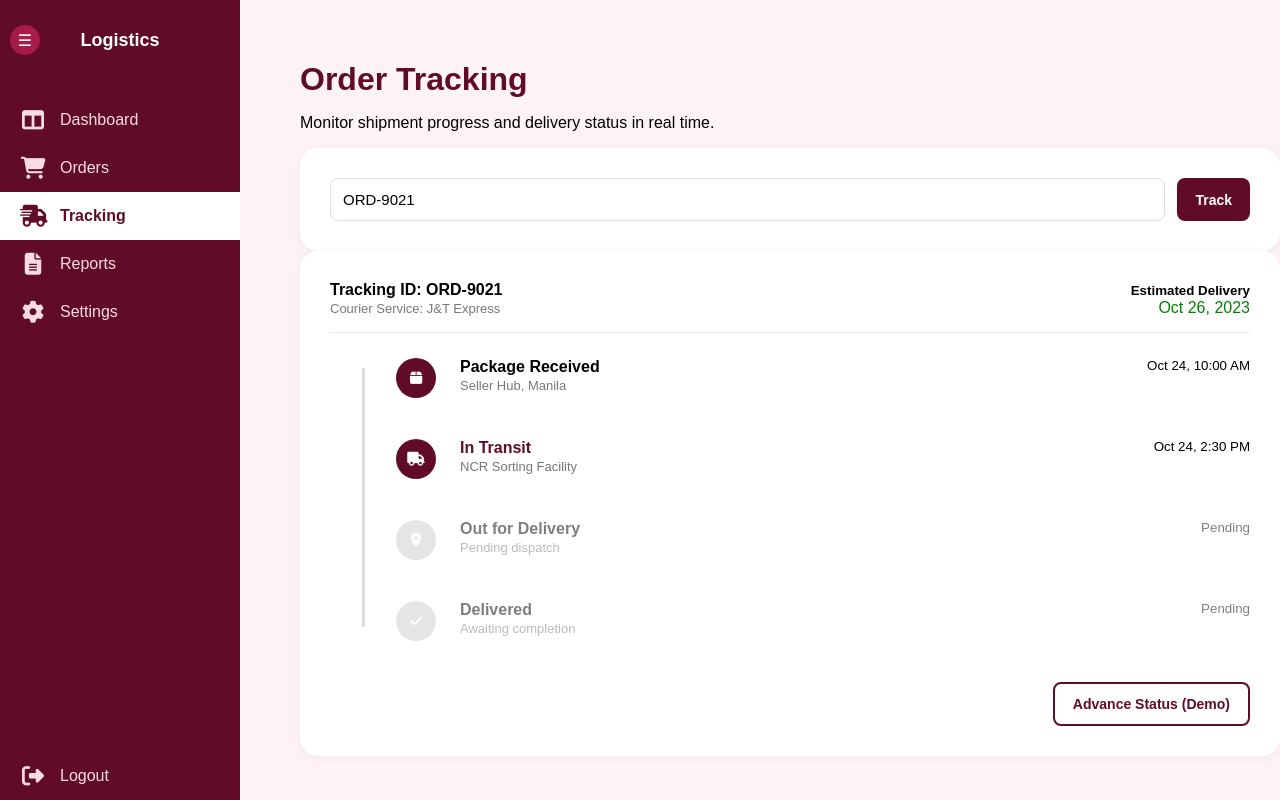
After one commit to jojanajeangarabillo/INFO-ASSURANCE-GRP3, a PHP site: page /logi_tracking.php in a window 1280 px wide. The commit adds this page. Run offline with PHP 8.4, Linux system fonts and the light colour scheme.

Commit message:
logi tracking and reports

```diff
--- /dev/null
+++ b/logi_tracking.php
@@ -0,0 +1,338 @@
+<?php
+
+?>
+<!DOCTYPE html>
+<html lang="en">
+<head>
+<meta charset="UTF-8">
+<title>Logistics Tracking</title>
+
+<link rel="stylesheet" href="https://cdnjs.cloudflare.com/ajax/libs/font-awesome/6.5.0/css/all.min.css">
+<link rel="stylesheet" href="sidebar.css">
+
+<style>
+body {
+  margin: 0;
+  font-family: Arial, sans-serif;
+  background: #fdf2f6;
+}
+
+/* ===== MAIN LAYOUT ===== */
+.main-content {
+  margin-left: 240px;
+  padding: 40px 60px;
+  transition: margin-left 0.3s ease;
+}
+
+.main-content.full {
+  margin-left: 70px;
+}
+
+/* ===== HEADER ===== */
+h1 {
+  color: #610C27;
+  margin-bottom: 5px;
+  font-size: 32px;
+}
+
+p {
+  font-size: 16px;
+}
+
+/* ===== CARD ===== */
+.card-box {
+  background: white;
+  border-radius: 18px;
+  padding: 30px;
+  box-shadow: 0 2px 10px rgba(0,0,0,0.05);
+  margin-bottom: 25px;
+}
+
+/* CENTER (WIDER NOW) */
+.center-box {
+  max-width: 1200px;
+  width: 100%;
+  margin: 0 auto;
+}
+
+/* ===== FLEX ===== */
+.flex {
+  display: flex;
+  justify-content: space-between;
+  align-items: center;
+}
+
+.flex-start {
+  display: flex;
+  justify-content: space-between;
+  align-items: flex-start;
+}
+
+.text-end {
+  text-align: right;
+}
+
+.text-muted {
+  color: #777;
+  font-size: 13px;
+}
+
+.text-success {
+  color: green;
+}
+
+/* ===== SEARCH ===== */
+.search-bar {
+  display: flex;
+  gap: 12px;
+}
+
+.search-bar input {
+  flex: 1;
+  padding: 12px;
+  font-size: 15px;
+  border: 1px solid #ddd;
+  border-radius: 8px;
+}
+
+/* BUTTON */
+button {
+  padding: 12px 18px;
+  border-radius: 8px;
+  border: none;
+  cursor: pointer;
+  font-weight: 600;
+  font-size: 14px;
+}
+
+.search-bar button {
+  background: #610C27;
+  color: white;
+}
+
+.search-bar button:hover {
+  background: #4a0a1e;
+}
+
+/* OUTLINE BUTTON */
+.btn-outline-dark {
+  border: 2px solid #610C27;
+  background: transparent;
+  color: #610C27;
+}
+
+.btn-outline-dark:hover {
+  background: #610C27;
+  color: white;
+}
+
+/* ===== TIMELINE ===== */
+.timeline {
+  position: relative;
+  padding-left: 70px;
+}
+
+.timeline::before {
+  content: '';
+  position: absolute;
+  left: 32px;
+  top: 10px;
+  bottom: 10px;
+  width: 3px;
+  background: #ddd;
+}
+
+.step {
+  position: relative;
+  margin-bottom: 45px;
+}
+
+/* ICON */
+.step-icon {
+  position: absolute;
+  left: -4px;
+  top: 0;
+  width: 40px;
+  height: 40px;
+  border-radius: 50%;
+  background: #ccc;
+  display: flex;
+  align-items: center;
+  justify-content: center;
+  color: white;
+  font-size: 14px;
+}
+
+.step.active .step-icon {
+  background: #610C27;
+}
+
+.step.inactive {
+  opacity: 0.5;
+}
+
+/* CONTENT */
+.step-content {
+  margin-left: 60px;
+}
+
+.step-title {
+  font-weight: bold;
+  font-size: 16px;
+}
+
+.text-accent {
+  color: #610C27;
+}
+</style>
+</head>
+
+<body>
+
+<?php $current_page = basename($_SERVER['PHP_SELF']); ?>
+
+<!-- SIDEBAR -->
+<div class="sidebar" id="sidebar">
+  <div class="sidebar-header">
+    <div class="toggle-btn" onclick="toggleSidebar()">☰</div>
+    <h2 class="logo-text">Logistics</h2>
+  </div>
+
+  <a href="logi_dashboard.php" class="<?= $current_page == 'logi_dashboard.php' ? 'active' : '' ?>">
+    <i class="fas fa-table-columns"></i><span class="text">Dashboard</span>
+  </a>
+
+  <a href="logi_orders.php" class="<?= $current_page == 'logi_orders.php' ? 'active' : '' ?>">
+    <i class="fas fa-cart-shopping"></i><span class="text">Orders</span>
+  </a>
+
+  <a href="logi_tracking.php" class="<?= $current_page == 'logi_tracking.php' ? 'active' : '' ?>">
+    <i class="fas fa-truck-fast"></i><span class="text">Tracking</span>
+  </a>
+
+  <a href="logi_reports.php" class="<?= $current_page == 'logi_reports.php' ? 'active' : '' ?>">
+    <i class="fas fa-file-lines"></i><span class="text">Reports</span>
+  </a>
+
+  <a href="logi_settings.php" class="<?= $current_page == 'logi_settings.php' ? 'active' : '' ?>">
+    <i class="fas fa-gear"></i><span class="text">Settings</span>
+  </a>
+
+  <a href="#" class="logout">
+    <i class="fas fa-right-from-bracket"></i><span class="text">Logout</span>
+  </a>
+</div>
+
+<!-- MAIN -->
+<div class="main-content" id="main">
+
+<h1>Order Tracking</h1>
+<p>Monitor shipment progress and delivery status in real time.</p>
+
+<!-- SEARCH -->
+<div class="card-box center-box">
+  <div class="search-bar">
+    <input placeholder="Enter tracking number or order ID" value="ORD-9021">
+    <button>Track</button>
+  </div>
+</div>
+
+<!-- TRACKING -->
+<div class="card-box center-box">
+
+  <div class="flex" style="border-bottom:1px solid #eee; padding-bottom:15px; margin-bottom:25px;">
+    <div>
+      <strong>Tracking ID: ORD-9021</strong><br>
+      <small class="text-muted">Courier Service: J&T Express</small>
+    </div>
+    <div class="text-end">
+      <small><strong>Estimated Delivery</strong></small><br>
+      <span class="text-success">Oct 26, 2023</span>
+    </div>
+  </div>
+
+  <!-- TIMELINE -->
+  <div class="timeline">
+
+    <div class="step active">
+      <div class="step-icon"><i class="fas fa-box"></i></div>
+      <div class="step-content flex-start">
+        <div>
+          <div class="step-title">Package Received</div>
+          <small class="text-muted">Seller Hub, Manila</small>
+        </div>
+        <small>Oct 24, 10:00 AM</small>
+      </div>
+    </div>
+
+    <div class="step active">
+      <div class="step-icon"><i class="fas fa-truck"></i></div>
+      <div class="step-content flex-start">
+        <div>
+          <div class="step-title text-accent">In Transit</div>
+          <small class="text-muted">NCR Sorting Facility</small>
+        </div>
+        <small>Oct 24, 2:30 PM</small>
+      </div>
+    </div>
+
+    <div class="step inactive">
+      <div class="step-icon"><i class="fas fa-map-marker-alt"></i></div>
+      <div class="step-content flex-start">
+        <div>
+          <div class="step-title">Out for Delivery</div>
+          <small class="text-muted">Pending dispatch</small>
+        </div>
+        <small>Pending</small>
+      </div>
+    </div>
+
+    <div class="step inactive">
+      <div class="step-icon"><i class="fas fa-check"></i></div>
+      <div class="step-content flex-start">
+        <div>
+          <div class="step-title">Delivered</div>
+          <small class="text-muted">Awaiting completion</small>
+        </div>
+        <small>Pending</small>
+      </div>
+    </div>
+
+  </div>
+
+  <div class="text-end" style="margin-top:25px;">
+    <button class="btn-outline-dark" onclick="advanceStep()">Advance Status (Demo)</button>
+  </div>
+
+</div>
+
+</div>
+
+<script>
+function toggleSidebar() {
+  document.getElementById("sidebar").classList.toggle("collapsed");
+  document.getElementById("main").classList.toggle("full");
+}
+
+let currentStep = 2;
+
+function advanceStep() {
+  const steps = document.querySelectorAll('.step');
+
+  currentStep++;
+  if (currentStep > 4) currentStep = 1;
+
+  steps.forEach((step, index) => {
+    step.classList.remove('active', 'inactive');
+
+    if (index < currentStep) {
+      step.classList.add('active');
+    } else {
+      step.classList.add('inactive');
+    }
+  });
+}
+</script>
+
+</body>
+</html>
```
Also changed, not shown: logi_reports.php (added, +221 -0 lines), seller_profile.php (+0 -59 lines).
